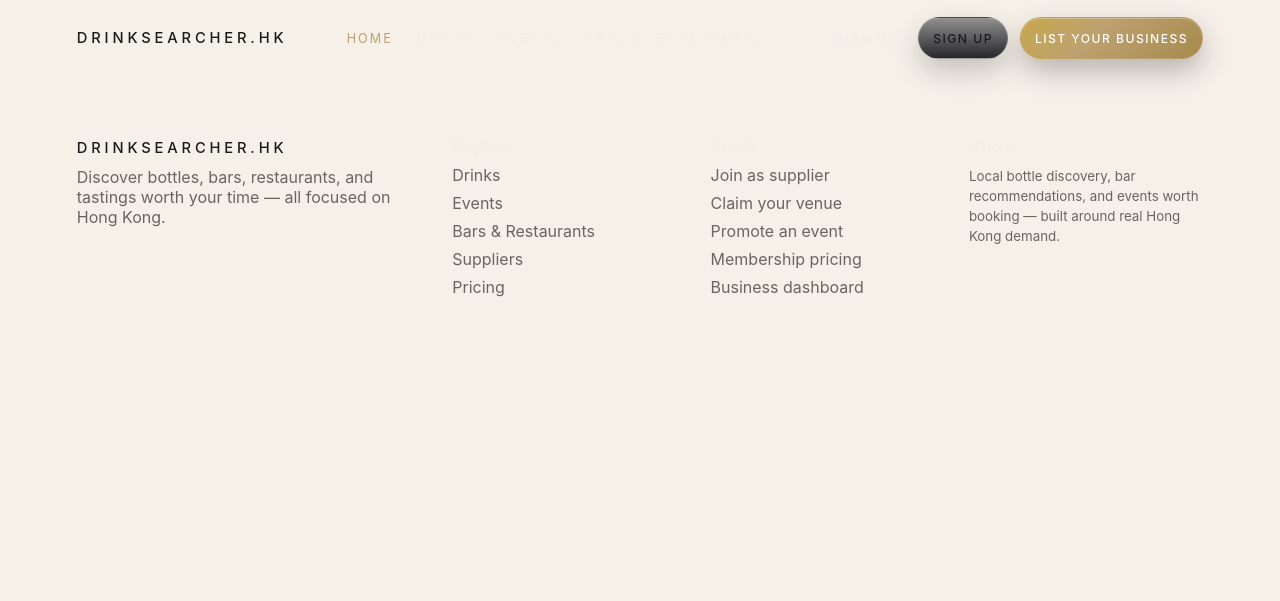
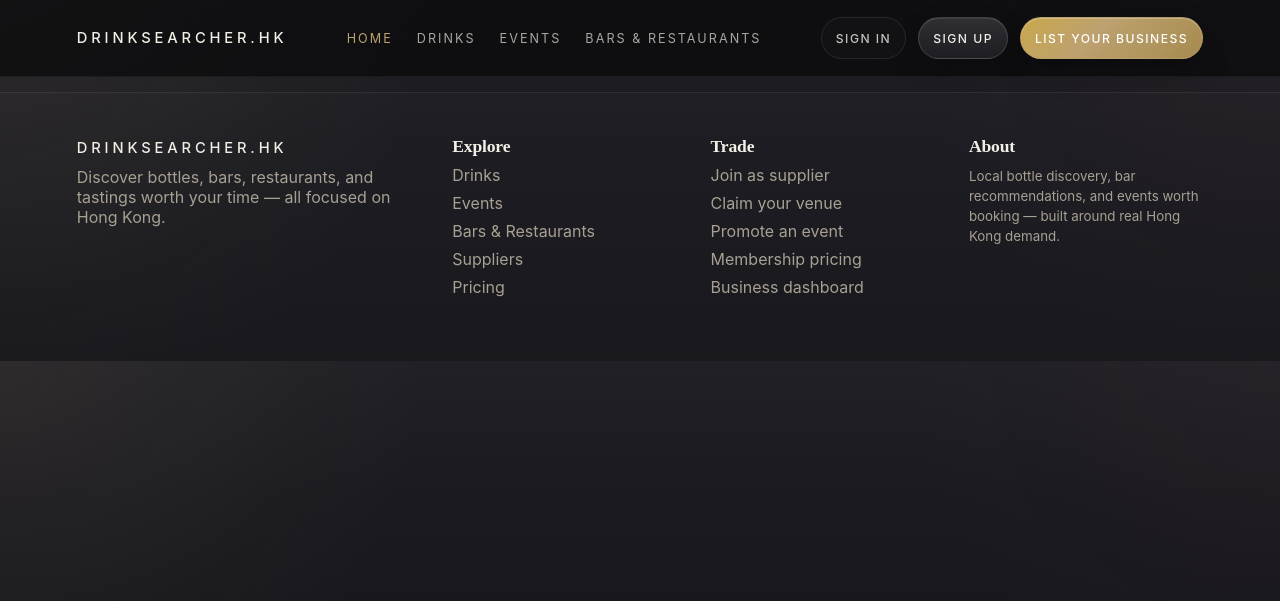
Before and after one commit to brianking74/drinksearcher, a PHP site: page / in a window 1280 px wide. Shown: the top 601 px of the page. Run offline with PHP 8.4, Linux system fonts and the light colour scheme; some libraries are stand-ins or nearby versions.

Commit message:
Revert "Light gold background, dark text, cards stay dark"
This reverts commit 07787221994e9ba3c5fe452f53443855293c4e7d.

```diff
--- a/assets/css/styles.css
+++ b/assets/css/styles.css
@@ -9,16 +9,16 @@
 @import url('https://fonts.googleapis.com/css2?family=Jost:wght@300;400;500;600;700&family=Playfair+Display:ital,wght@0,400;0,500;0,600;0,700;1,400;1,500&display=swap');
 
 :root {
-  --bg: #f5f0e8;
-  --bg-soft: #ede6d9;
+  --bg: #131318;
+  --bg-soft: #18181e;
   --surface: #1c1c24;
   --surface-2: #202028;
   --surface-3: #282830;
   --card: rgba(28, 28, 36, 0.9);
   --border: rgba(255, 255, 255, 0.07);
   --border-strong: rgba(255, 255, 255, 0.14);
-  --text: #1a1a1a;
-  --muted: #6b6560;
+  --text: #f1eee6;
+  --muted: #a7a093;
   --gold: #bda16f;
   --gold-soft: rgba(189, 161, 111, 0.14);
   --jade: #8e9d93;
@@ -41,7 +41,10 @@ body {
   margin: 0;
   font-family: var(--sans);
   color: var(--text);
-  background: #f5f0e8;
+  background:
+    radial-gradient(circle at top left, rgba(189,161,111,.09), transparent 32%),
+    radial-gradient(circle at top right, rgba(123,61,73,.08), transparent 28%),
+    linear-gradient(180deg, #202026 0%, #1a1a20 38%, #15151a 100%);
   overflow-x: hidden;
 }
 
@@ -140,13 +143,13 @@ h1 em, h2 em, h3 em { font-style: normal; font-weight: 500; letter-spacing: .04e
 .nav {
   position: fixed; inset: 0 0 auto 0; z-index: 1000;
   backdrop-filter: blur(20px);
-  background: rgba(245,240,232,.92);
+  background: rgba(10,10,12,.74);
   border-bottom: 1px solid rgba(255,255,255,.05);
   transition: .25s ease;
 }
 .nav.scrolled {
   border-bottom-color: rgba(255,255,255,.08);
-  background: rgba(245,240,232,.95);
+  background: rgba(10,10,12,.92);
 }
 .nav-inner { min-height: 76px; display: flex; align-items: center; justify-content: space-between; gap: 24px; }
 
@@ -189,7 +192,7 @@ h1 em, h2 em, h3 em { font-style: normal; font-weight: 500; letter-spacing: .04e
   text-decoration: none; transition: background .15s;
 }
 .account-menu a:hover, .account-menu button:hover { background: rgba(189,161,111,.10); }
-.mobile-toggle { display: none; background: transparent; border: 1px solid var(--border); color: #2a2a2a; border-radius: 12px; width: 44px; height: 44px; align-items: center; justify-content: center; }
+.mobile-toggle { display: none; background: transparent; border: 1px solid var(--border); color: var(--text); border-radius: 12px; width: 44px; height: 44px; align-items: center; justify-content: center; }
 
 /* ── Buttons ── */
 
@@ -256,7 +259,7 @@ h1 em, h2 em, h3 em { font-style: normal; font-weight: 500; letter-spacing: .04e
 }
 .hero::before {
   content: ""; position: absolute; inset: 0;
-  background: linear-gradient(180deg, rgba(245,240,232,0) 0%, rgba(245,240,232,.4) 42%, rgba(245,240,232,.85) 100%);
+  background: linear-gradient(180deg, rgba(10,10,12,.18) 0%, rgba(10,10,12,.42) 42%, rgba(10,10,12,.94) 100%);
   z-index: 1;
 }
 .hero-media { position: absolute; inset: 0; background-size: cover; background-position: center; transform: scale(1.04); filter: saturate(1.06); }
@@ -268,7 +271,7 @@ h1 em, h2 em, h3 em { font-style: normal; font-weight: 500; letter-spacing: .04e
   padding-inline-start: var(--inner-page-title-indent);
   max-width: min(840px, 100%);
 }
-.hero-copy .lead { margin-top: 18px; font-size: 1.08rem; color: rgba(30,30,30,.75); }
+.hero-copy .lead { margin-top: 18px; font-size: 1.08rem; color: rgba(245,242,234,.82); }
 .hero-actions { display: flex; gap: 12px; flex-wrap: wrap; margin-top: 28px; }
 
 /* Homepage hero */
@@ -302,7 +305,7 @@ h1 em, h2 em, h3 em { font-style: normal; font-weight: 500; letter-spacing: .04e
   width: min(1020px, 100%);
   margin: 4px auto 0;
   padding: 20px;
-  background: rgba(245,240,232,.95);
+  background: rgba(18,20,30,.72);
   backdrop-filter: blur(18px);
   border-radius: 30px;
 }
@@ -318,7 +321,7 @@ h1 em, h2 em, h3 em { font-style: normal; font-weight: 500; letter-spacing: .04e
   text-align: center;
   padding: 22px 18px;
   border-radius: 24px;
-  background: rgba(245,240,232,.95);
+  background: rgba(12,16,24,.82);
 }
 
 .homepage-bottles-section { padding-top: 94px; }
@@ -336,7 +339,7 @@ h1 em, h2 em, h3 em { font-style: normal; font-weight: 500; letter-spacing: .04e
 }
 .profile-hero::before {
   content: ""; position: absolute; inset: 0;
-  background: linear-gradient(180deg, rgba(245,240,232,0) 0%, rgba(245,240,232,.4) 42%, rgba(245,240,232,.85) 100%);
+  background: linear-gradient(180deg, rgba(10,10,12,.18) 0%, rgba(10,10,12,.42) 42%, rgba(10,10,12,.94) 100%);
   z-index: 1;
 }
 .profile-content { position: relative; z-index: 2; display: grid; grid-template-columns: 1.15fr .85fr; gap: 32px; align-items: end; padding-inline: clamp(18px, 2vw, 30px); }
```
